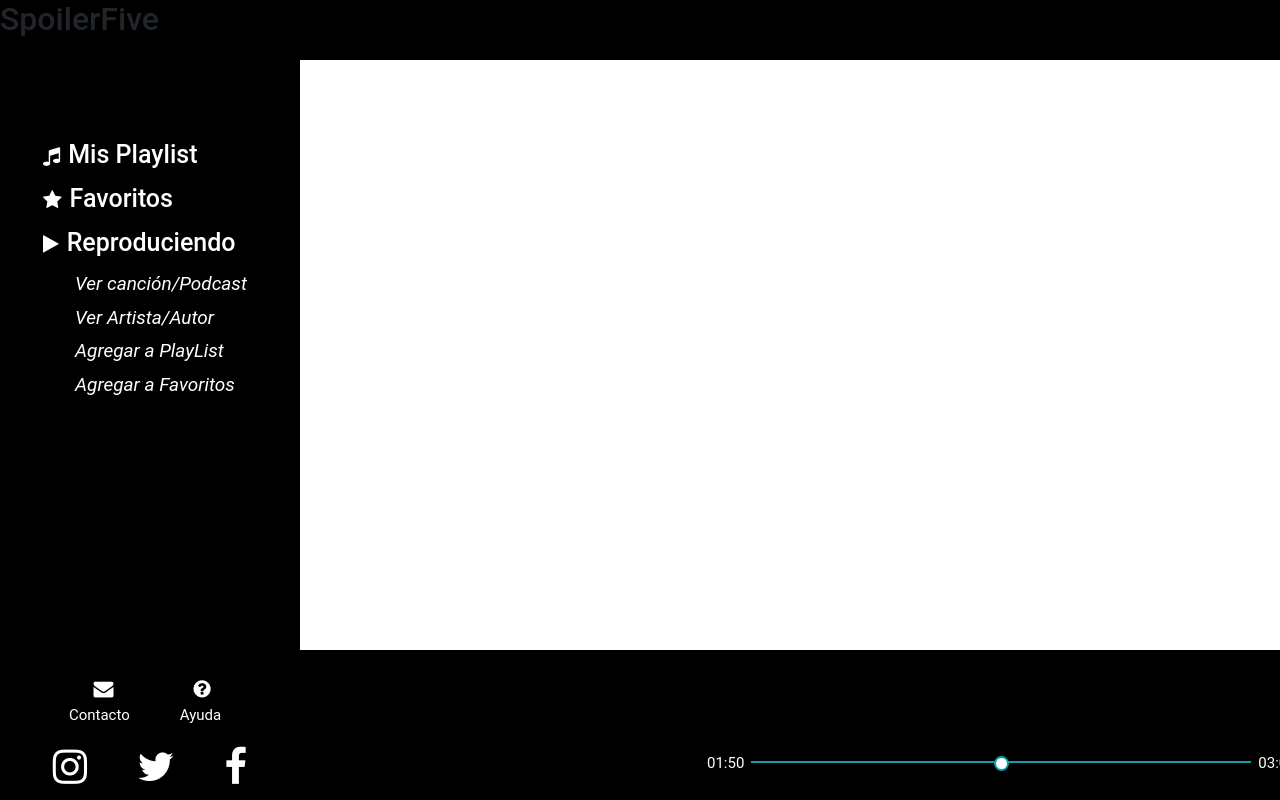
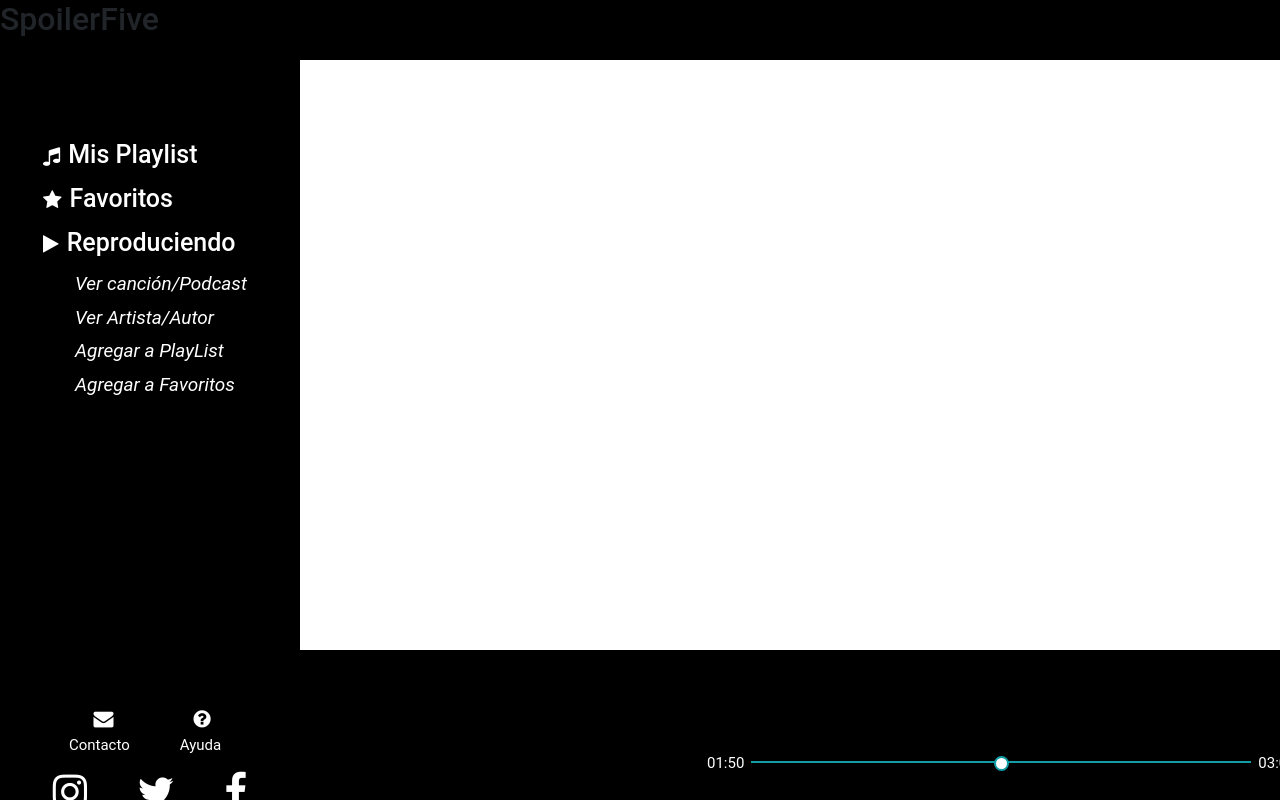
Before and after one commit to SashaFran/Entregable_5, an Angular app: page / in a window 1280 px wide. Shown: the top 800 px of the page. Built offline with nearby package versions, Linux system fonts and the light colour scheme.

Commit message:
ahora si, arregle el nav

```diff
--- a/src/app/components/loggeado/nav-bar-log/nav-bar-log.component.css
+++ b/src/app/components/loggeado/nav-bar-log/nav-bar-log.component.css
@@ -26,7 +26,7 @@
       font-size: 25px;
   }
   .side-panel_contacto{
-      margin-top: 280px;
+      margin-top: 310px;
       text-align: center;
       align-items: center;
   }
@@ -51,7 +51,7 @@
 }
 .side-panel_img i{
     margin: 25px;
-    margin-top: 20px;
+    margin-top: 15px;
 }
   .side-panel_informacion{
       color: white;
```
